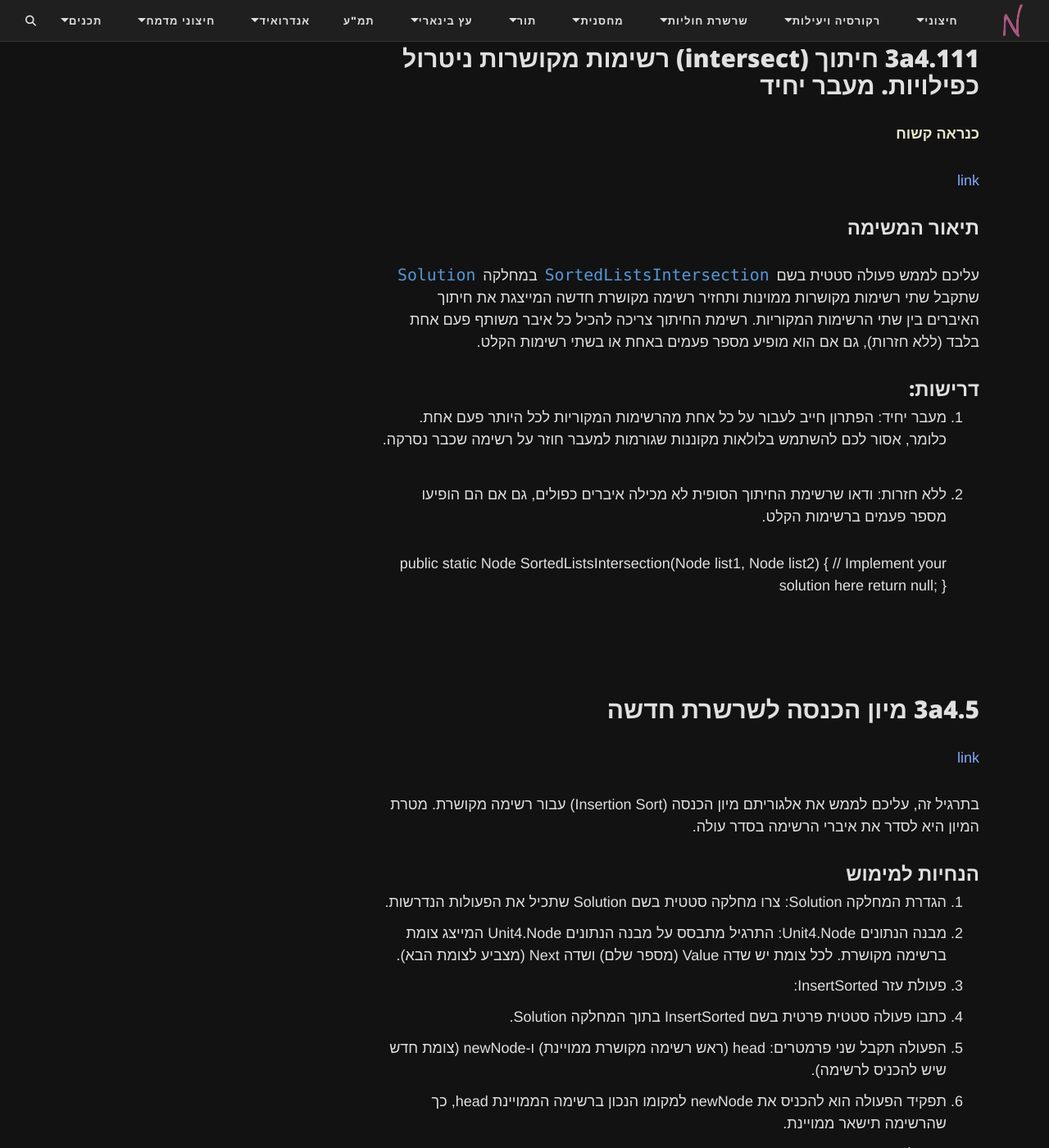
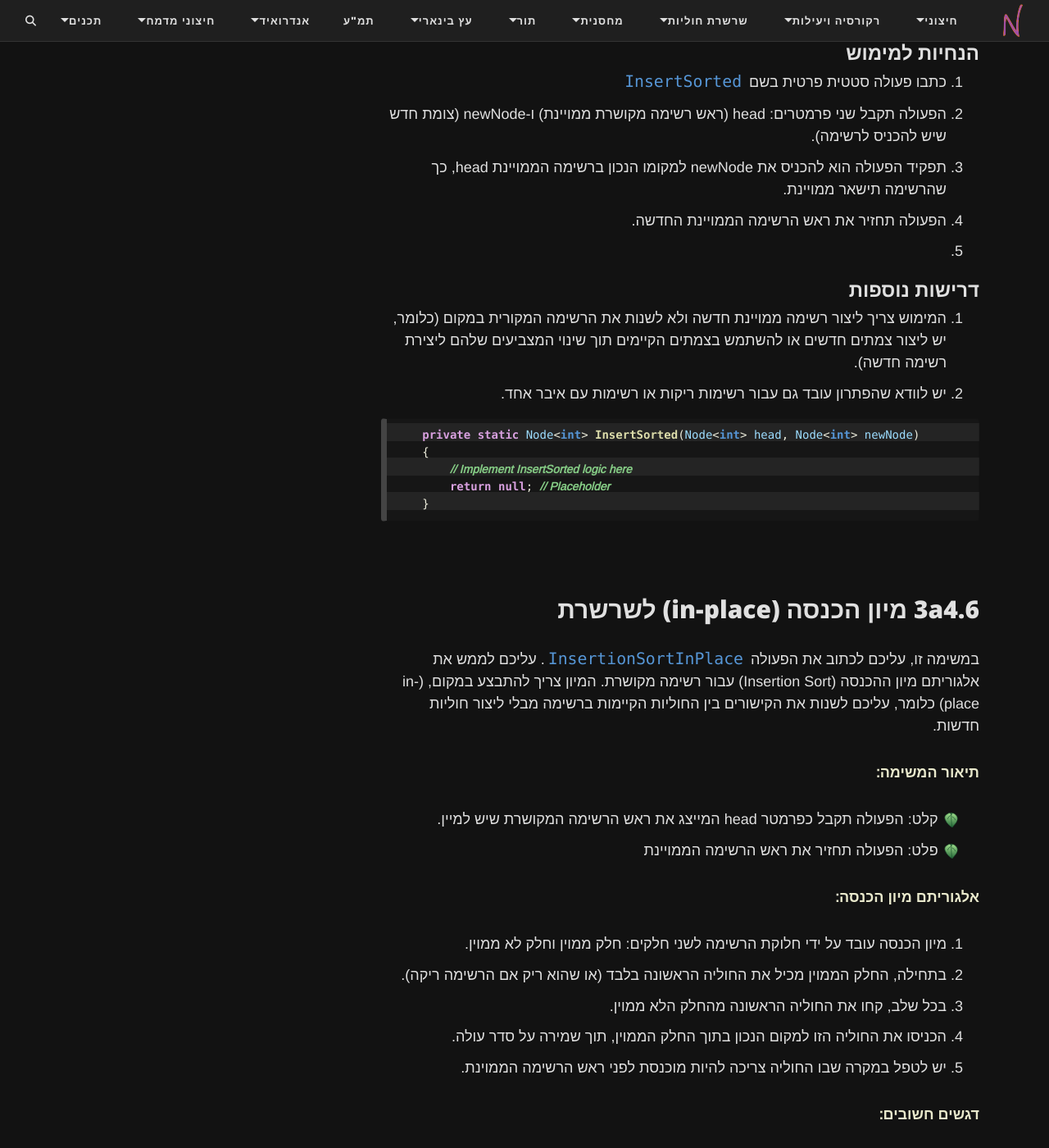
Before and after one commit to 3strategy/BeautifulMivney, a Jekyll site: the page built from cst/3nodeT/Ex3a4node.md, in a window 1280 px wide and 1400 px high, scrolled down 4167 px. Shown: the whole window at 82% size. Built offline with Jekyll 4.4.1, drawn with Linux system fonts in a browser that asks for light colours; comment, search, counter and statistics services are not loaded; some of the changed text lies outside the part shown.

Commit message:
questions update

````diff
--- a/cst/3nodeT/Ex3a4node.md
+++ b/cst/3nodeT/Ex3a4node.md
@@ -9,7 +9,7 @@
 
 
 ## 3a4.1 איחוד ממוין של רשימות מקושרות ללא כפילויות {#id3a4.1}
-[link](https://stacks.co.il/console/classroom/cE8hnVaSTt/assignment/cE8hnVaSTt-csharp-dlWrNAqVX9dj/csharp-mTGoXrYRti2COsa)
+<!-- [link](https://stacks.co.il/console/classroom/cE8hnVaSTt/assignment/cE8hnVaSTt-csharp-dlWrNAqVX9dj/csharp-mTGoXrYRti2COsa) -->
 
 במשימה זו, עליכם לממש פעולה סטטית בשם `SortedUnionNew` . פעולה זו תקבל שתי רשימות מקושרות ממוינות ותחזיר רשימה מקושרת חדשה, ממוינת וללא כפילויות, המכילה את כל האיברים משתי הרשימות המקוריות.
 
@@ -31,7 +31,7 @@
 8. זכרו לטפל במקרה שבו אחת הרשימות או שתיהן ריקות בהתחלה.
 
 ```csharp
-    public static Node<int> sortedUnionNew(Node<int> list1, Node<int> list2)
+    public static Node<int> SortedUnionNew(Node<int> list1, Node<int> list2)
     {
         // Implement your solution here
         return null;
@@ -40,8 +40,7 @@
 
 
 ## 3a4.2 איחוד ממוין של רשימות מקושרות עם חזרות {#id3a4.2}
-
-[link](https://stacks.co.il/console/classroom/cE8hnVaSTt/assignment/cE8hnVaSTt-csharp-dlWrNAqVX9dj/csharp-hlM9yH2XyXDd9Y1)
+<!-- [link](https://stacks.co.il/console/classroom/cE8hnVaSTt/assignment/cE8hnVaSTt-csharp-dlWrNAqVX9dj/csharp-hlM9yH2XyXDd9Y1) -->
 
 במשימה זו, עליכם לממש פעולה בשם `SortedUnionNewDuply` שתקבל שתי רשימות מקושרות ממוינות ותחזיר רשימה מקושרת חדשה ממוינת המכילה את כל האיברים משתי הרשימות המקוריות, כולל כפילויות.
 
@@ -69,25 +68,28 @@
 
 
 
-## 3a4.XX (כפילות עם SortedUnionNew 3a4.1) איחוד (union) רשימות ממויינות ללא כפילויות {#id3a4.XX}
-## למחוק את זה!
-[link](https://stacks.co.il/console/classroom/cE8hnVaSTt/assignment/cE8hnVaSTt-csharp-dlWrNAqVX9dj/csharp-1KWmWC0LO6mI6og)
 
-בתרגיל זה, עליכם לממש פעולה בשם `SortedUnionToList` אשר מקבלת שתי רשימות מקושרות ממויינות ומאחדת את האיברים מהרשימה השנייה לתוך הרשימה הראשונה. הפעולה צריכה להבטיח שהרשימה הראשונה תישאר ממויינת וכי לא יהיו בה כפילויות של ערכים.
+## 3a4.3 חיתוך (intersect) רשימות מקושרות ניטרול כפילויות. מעבר יחיד {#id3a4.3}
+<!-- [link](https://stacks.co.il/console/classroom/cE8hnVaSTt/assignment/cE8hnVaSTt-csharp-dlWrNAqVX9dj/csharp-lmrAa8PqiQ8PA6H) -->
 
-```csharp
-    public static Node<int> SortedUnionToList(Node<int> list1, Node<int> list2)
+עליכם לממש פעולה סטטית בשם `SortedListsIntersection` במחלקה `Solution` שתקבל שתי רשימות מקושרות ממוינות ותחזיר רשימה מקושרת חדשה המייצגת את חיתוך האיברים בין שתי הרשימות המקוריות. רשימת החיתוך צריכה להכיל כל איבר משותף פעם אחת בלבד (ללא חזרות), גם אם הוא מופיע מספר פעמים באחת או בשתי רשימות הקלט.
+
+### דרישות:
+
+1. מעבר יחיד: הפתרון חייב לעבור על כל אחת מהרשימות המקוריות לכל היותר פעם אחת. כלומר, אסור לכם להשתמש בלולאות מקוננות שגורמות למעבר חוזר על רשימה שכבר נסרקה.
+2. ללא חזרות: ודאו שרשימת החיתוך הסופית לא מכילה איברים כפולים, גם אם הם הופיעו מספר פעמים ברשימות הקלט.
+
+    public static Node<int> SortedListsIntersection(Node<int> list1, Node<int> list2)
     {
-        // Your implementation here
+        // Implement your solution here
         return null;
     }
-```
 
 
 
 ## 3a4.4 הכנסת שלם לרשימה ממוינת {#id3a4.4}
 
-[link](https://stacks.co.il/console/classroom/cE8hnVaSTt/assignment/cE8hnVaSTt-csharp-dlWrNAqVX9dj/csharp-SSsiyyCHsLe6Zce)
+<!-- [link](https://stacks.co.il/console/classroom/cE8hnVaSTt/assignment/cE8hnVaSTt-csharp-dlWrNAqVX9dj/csharp-SSsiyyCHsLe6Zce) -->
 
 **רצוי לתת את השאלה גם בגרסה של הכנסת Node, ולקראת בגרות אפילו לדבר שם על Node<T> with Comparator**
 
@@ -105,7 +107,7 @@
 8. מקרה קצה - רשימה ריקה: טפלו במקרה שבו הרשימה המקורית ריקה, והמספר החדש יהיה האיבר היחיד ברשימה.
 
 ```csharp
-    public static Node<int> insertIntoSortedList(Node<int> head, int number)
+    public static Node<int> InsertIntoSortedList(Node<int> head, int number)
     {
         // Implement your solution here
         return null;
@@ -113,51 +115,19 @@
 ```
 
 
+## 3a4.5 הכנה חוליה לשרשרת ממוינת {#id3a4.5}
 
-## 3a4.111 חיתוך (intersect) רשימות מקושרות ניטרול כפילויות. מעבר יחיד {#id3a4.111}
+<!-- [link](https://stacks.co.il/console/classroom/cE8hnVaSTt/assignment/cE8hnVaSTt-csharp-dlWrNAqVX9dj/csharp-v9pbgok59FrnKTA) -->
 
-**כנראה קשוח**
-
-[link](https://stacks.co.il/console/classroom/cE8hnVaSTt/assignment/cE8hnVaSTt-csharp-dlWrNAqVX9dj/csharp-lmrAa8PqiQ8PA6H)
-
-### תיאור המשימה
-
-עליכם לממש פעולה סטטית בשם `SortedListsIntersection` במחלקה `Solution` שתקבל שתי רשימות מקושרות ממוינות ותחזיר רשימה מקושרת חדשה המייצגת את חיתוך האיברים בין שתי הרשימות המקוריות. רשימת החיתוך צריכה להכיל כל איבר משותף פעם אחת בלבד (ללא חזרות), גם אם הוא מופיע מספר פעמים באחת או בשתי רשימות הקלט.
-
-### דרישות:
-
-1. מעבר יחיד: הפתרון חייב לעבור על כל אחת מהרשימות המקוריות לכל היותר פעם אחת. כלומר, אסור לכם להשתמש בלולאות מקוננות שגורמות למעבר חוזר על רשימה שכבר נסרקה.
-2. ללא חזרות: ודאו שרשימת החיתוך הסופית לא מכילה איברים כפולים, גם אם הם הופיעו מספר פעמים ברשימות הקלט.
-
-    public static Node<int> SortedListsIntersection(Node<int> list1, Node<int> list2)
-    {
-        // Implement your solution here
-        return null;
-    }
-
-
-## 3a4.5 מיון הכנסה לשרשרת חדשה {#id3a4.5}
-
-[link](https://stacks.co.il/console/classroom/cE8hnVaSTt/assignment/cE8hnVaSTt-csharp-dlWrNAqVX9dj/csharp-v9pbgok59FrnKTA)
-
-בתרגיל זה, עליכם לממש את אלגוריתם מיון הכנסה (Insertion Sort) עבור רשימה מקושרת. מטרת המיון היא לסדר את איברי הרשימה בסדר עולה.
+בתרגיל זה, עליכם לממש את אלגוריתם עליו מתבסס מיון הכנסה (`InsertSorted`) עבור רשימה מקושרת. מטרת המיון היא הכנה לסידור איברי רשימה בסדר עולה.
 
 ### הנחיות למימוש
 
-1. הגדרת המחלקה Solution: צרו מחלקה סטטית בשם Solution שתכיל את הפעולות הנדרשות.
-2. מבנה הנתונים Unit4.Node: התרגיל מתבסס על מבנה הנתונים Unit4.Node המייצג צומת ברשימה מקושרת. לכל צומת יש שדה Value (מספר שלם) ושדה Next (מצביע לצומת הבא).
-3. פעולת עזר InsertSorted:
-4. כתבו פעולה סטטית פרטית בשם InsertSorted בתוך המחלקה Solution.
+4. כתבו פעולה סטטית פרטית בשם `InsertSorted`
 5. הפעולה תקבל שני פרמטרים: head (ראש רשימה מקושרת ממויינת) ו-newNode (צומת חדש שיש להכניס לרשימה).
 6. תפקיד הפעולה הוא להכניס את newNode למקומו הנכון ברשימה הממויינת head, כך שהרשימה תישאר ממויינת.
 7. הפעולה תחזיר את ראש הרשימה הממויינת החדשה.
 8.
-9. פעולה ראשית insertionSort:
-10. כתבו פעולה סטטית ציבורית בשם insertionSort בתוך המחלקה Solution.
-11. הפעולה תקבל פרמטר אחד: head (ראש רשימה מקושרת לא ממויינת).
-12. תפקיד הפעולה הוא למיין את הרשימה הנתונה באמצעות אלגוריתם מיון הכנסה, תוך שימוש בפעולת העזר InsertSorted.
-13. הפעולה תחזיר את ראש הרשימה הממויינת החדשה.
-14.
 
 ### דרישות נוספות
 
@@ -171,35 +141,23 @@
         // Implement InsertSorted logic here
         return null; // Placeholder
     }
-
-    public static Node<int> insertionSort(Node<int> head)
-    {
-        // Implement insertionSort logic here
-        return null; // Placeholder
-    }
-
 ```
 
 
 
-## 3a4.111 מיון הכנסה (in-place) לשרשרת {#id3a4.111}
+## 3a4.6 מיון הכנסה (in-place) לשרשרת {#id3a4.6}
+<!-- [link](https://stacks.co.il/console/classroom/cE8hnVaSTt/assignment/cE8hnVaSTt-csharp-dlWrNAqVX9dj/csharp-n2EjDyE6ZlPDvEu) -->
 
-[link](https://stacks.co.il/console/classroom/cE8hnVaSTt/assignment/cE8hnVaSTt-csharp-dlWrNAqVX9dj/csharp-n2EjDyE6ZlPDvEu)
+במשימה זו, עליכם לכתוב את הפעולה `InsertionSortInPlace`. עליכם לממש את אלגוריתם מיון ההכנסה (Insertion Sort) עבור רשימה מקושרת. המיון צריך להתבצע במקום, (in-place) כלומר, עליכם לשנות את הקישורים בין החוליות הקיימות ברשימה מבלי ליצור חוליות חדשות.
 
 
-במשימה זו, עליכם לממש את אלגוריתם מיון ההכנסה (Insertion Sort) עבור רשימה מקושרת. המיון צריך להתבצע 'במקום' (in-place), כלומר, עליכם לשנות את הקישורים בין החוליות הקיימות ברשימה מבלי ליצור חוליות חדשות.
+**תיאור המשימה:**
 
-הפעולה אותה תצטרכו לממש היא:
+{: .leafify}
+- קלט: הפעולה תקבל כפרמטר head המייצג את ראש הרשימה המקושרת שיש למיין.
+- פלט: הפעולה תחזיר את ראש הרשימה הממויינת
 
-1. public static void InsertionSortInPlace(Node
-
-`תיאור המשימה:`
-
-`קלט: הפעולה תקבל כפרמטר head המייצג את ראש הרשימה המקושרת שיש למיין.`
-
-`פלט: הפעולה תחזיר את ראש הרשימה הממויינת`
-
-`אלגוריתם מיון הכנסה:`
+**אלגוריתם מיון הכנסה:**
 
 1. מיון הכנסה עובד על ידי חלוקת הרשימה לשני חלקים: חלק ממוין וחלק לא ממוין.
 2. בתחילה, החלק הממוין מכיל את החוליה הראשונה בלבד (או שהוא ריק אם הרשימה ריקה).
@@ -207,9 +165,8 @@
 4. הכניסו את החוליה הזו למקום הנכון בתוך החלק הממוין, תוך שמירה על סדר עולה.
 5. יש לטפל במקרה שבו החוליה צריכה להיות מוכנסת לפני ראש הרשימה הממוינת.
 
-``
 
-`דגשים חשובים:`
+**דגשים חשובים:**
 
 1. מיון 'במקום' (In-Place): אסור ליצור חוליות Node חדשות. יש לשנות רק את הקישורים (השדות Next) של החוליות הקיימות.
 2. טיפול במקרה של רשימה ריקה או חוליה בודדת: הפעולה צריכה לעבוד נכון גם עבור רשימות אלו.
````
Also changed, not shown: other parts of cst/3nodeT/Ex3a4node.md (+1 -1 lines), cst/4stack/Ex4a1stack.md (+1 -1 lines), cst/chapters/Chapter2.md (+2 -0 lines).
